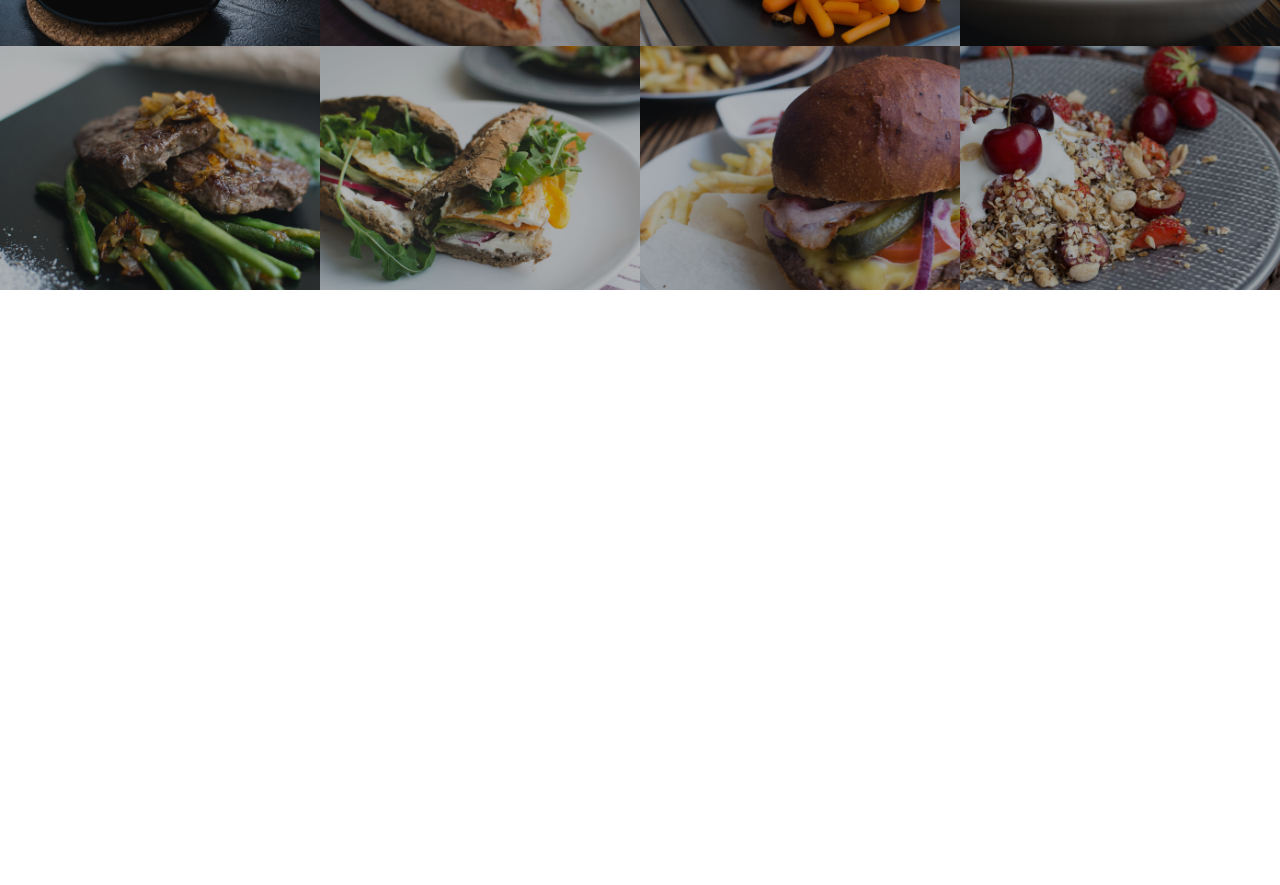
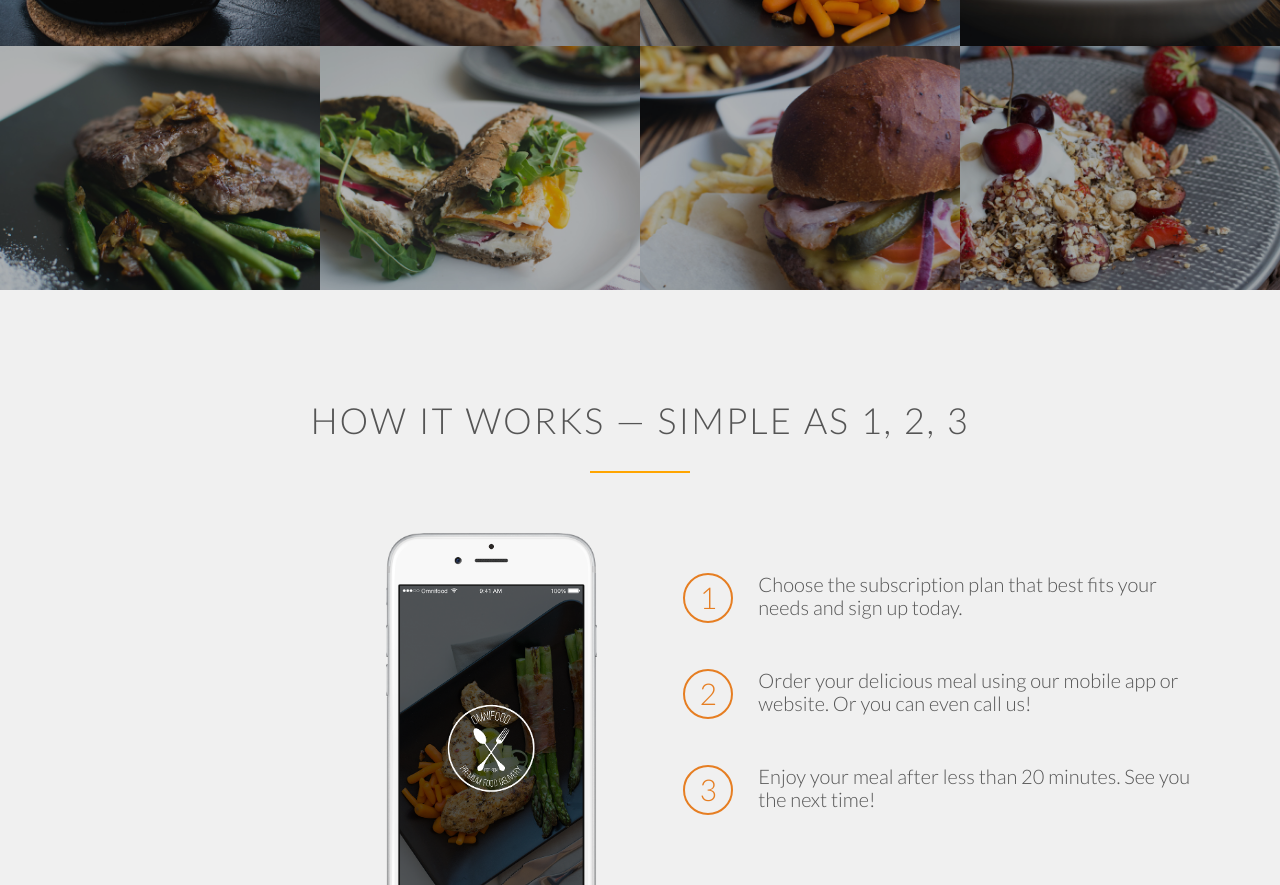
Before and after one commit to barrdunn/Web-Dev-Self-Teaching, a plain HTML site: page tutorial_projects/omnifood/index.html in a window 1280 px wide. Shown: the part 1758-2643 px from the top of the page. Before the commit the page ends 2048 px from the top, so only its background shows below. Drawn offline with nearby package versions, Linux system fonts and the light colour scheme.

Commit message:
Omnifood section 4 completed

```diff
--- a/tutorial_projects/omnifood/index.html
+++ b/tutorial_projects/omnifood/index.html
@@ -20,8 +20,6 @@
                         <li><a href="#">Sign up</a></li>
                     </ul>
                 </div>
-
-
             </nav>
             <div class="hero-text-box"> <!-- hero = big background image -->
                 <h1>Goodbye junk food. <br> Hello super healthy meals.</h1>
@@ -86,7 +84,7 @@
         </section>
 
         <section class="section-meals">
-            <ul class="meals-showcase">
+            <ul class="meals-showcase clearfix">
                 <li>
                     <figure class="meal-photo"> <!--new type of container, with image+caption -->
                         <img src="./resources/img/1.jpg" alt="Korean bibimbap with egg and vegetables">
@@ -108,7 +106,7 @@
                     </figure>
                 </li>
             </ul>
-            <ul class="meals-showcase">
+            <ul class="meals-showcase clearfix">
                 <li>
                     <figure class="meal-photo">
                         <img src="./resources/img/5.jpg" alt="Paleo beef steak with vegetables">
@@ -132,9 +130,34 @@
             </ul>
         </section>
 
+        <section class="section-steps">
+            <div class="row">
+                <h2>How it works &mdash; Simple as 1, 2, 3</h2>
+            </div>
+            <div class="row">
+                <div class="col span-1-of-2 steps-box">
+                    <img src="./resources/img/app-iPhone.png" alt="Omnifood app on iPhone" class="app-screen">
+                </div>
+                <div class="col span-1-of-2 steps-box">
+                    <div class="works-step">
+                        <div>1</div>
+                        <p>Choose the subscription plan that best fits your needs and sign up today.</p>
+                    </div>
+                    <div class="works-step">
+                        <div>2</div>
+                        <p>Order your delicious meal using our mobile app or website. Or you can even call us!</p>
+                    </div>
+                    <div class="works-step">
+                        <div>3</div>
+                        <p>Enjoy your meal after less than 20 minutes. See you the next time!</p>
+                    </div>
+
+                    <a href="#" class="btn-app"><img src="./resources/img/download-app.svg" alt="app store button"></a>
+                    <a href="#" class="btn-app"><img src="./resources/img/download-app-android.png" alt="play store button"></a>
+                </div>
+            </div>
+        </section>
 
     </body>
-
-    <script src="https://unpkg.com/ionicons@5.0.0/dist/ionicons.js"></script>
-
+<script src="https://unpkg.com/ionicons@5.0.0/dist/ionicons.js"></script>
 </html>
--- a/tutorial_projects/omnifood/resources/css/style.css
+++ b/tutorial_projects/omnifood/resources/css/style.css
@@ -17,6 +17,15 @@
     font-size: 20px;
     font-weight: 300;
     text-rendering: optimizeLegibility;
+}
+
+/* Elements after a floating element will flow around it.
+Use the "clearfix" hack to fix the problem
+The clearfix is a way to combat the zero-height container
+problem for floated elements
+Float will be cleared after the UL element in meals sect */
+.clearfix {
+    overflow: auto;
 }
 
 /* --------------------------------------------- */
@@ -155,6 +164,7 @@
     background-image: linear-gradient(rgba(0, 0, 0, 0.7), rgba(0, 0, 0, 0.7)), url(img/hero.jpg);
     background-size: cover;
     background-position: center;
+    background-attachment: fixed;
     height: 100vh;
 }
 
@@ -225,8 +235,8 @@
 
 .meals-showcase li {
     display: block;
+    width: 25%;
     float: left;
-    width: 25%;
 }
 
 /* use overflow: hidden to mask image in the container!  */
@@ -249,3 +259,58 @@
     transform: scale(1.03);
     opacity: 1;
 }
+
+/* --------------------------------------------- */
+/* HOW IT WORKS */
+/* --------------------------------------------- */
+
+.steps-box {
+    margin-top: 30px;
+}
+
+/* new selector! useful pseudoclass */
+.steps-box:first-child {
+    text-align: right;
+    padding-right: 3%;
+}
+
+.steps-box:last-child {
+    padding-left: 3%;
+    margin-top: 70px;
+}
+
+.app-screen {
+    width: 40%;
+}
+
+.works-step {
+    margin-bottom: 50px;
+}
+
+/* another selector-there are many */
+.works-step:last-of-type {
+    margin-bottom: 80px;
+}
+
+/* making circles on the page, designing in the browser */
+.works-step div {
+    color: #e67e22;
+    border: 2px solid #e67e22;
+    border-radius: 50%;
+    height: 50px;
+    width: 50px;
+    text-align: center;
+    padding: 5px;
+    float: left;
+    font-size: 150%;
+    margin-right: 25px;
+}
+
+.btn-app img {
+    height: 50px;
+    margin-right: 10px;
+}
+
+.section-steps {
+    background-color: rgb(240, 240, 240);
+}
```
Also changed, not shown: 1 other file.
